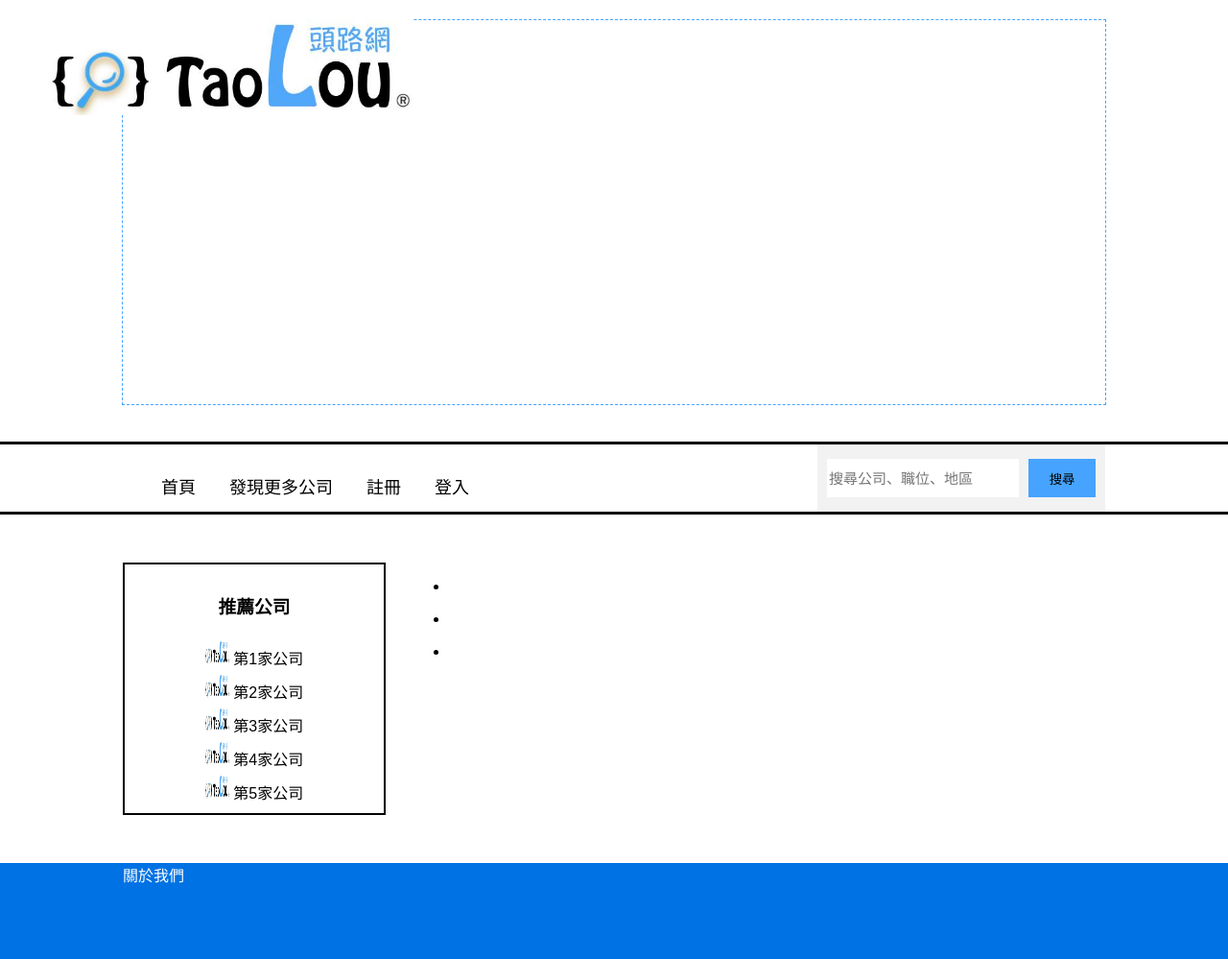
After one commit to q123wer2002/Taolou, a PHP site: page / in a window 1280 px wide. The commit adds this page. Shown: the whole page at 96% size. Run offline with PHP 8.4, Linux system fonts and the light colour scheme.

Commit message:
yenchen_index

```diff
--- /dev/null
+++ b/css/index.css
@@ -0,0 +1,8 @@
+.partner{position:relative;width: 270px;height: auto;border: 2px solid black;padding-top: 10px;padding-bottom: 10px;text-align: center;}
+	.partnerList{width: 100%;text-align: center;}
+	.partnerList a{display: block;text-decoration: none;color: black;height: 35px;}
+	.partnerList a:hover{background: gray;color: white;}
+	.partnerList img{width: 25px;height: 25px;margin-top: 5px;}
+
+.selectCompany{position: absolute;width: 700px;height: auto;left:300px;top:0px;}
+	.selector{width: 100%;height: auto;position: relative;}
--- a/css/layout.css
+++ b/css/layout.css
@@ -24,7 +24,7 @@ background:#ffffff;}
 			.goSearch{right: 10px;}
 			.goSearch:hover{cursor: pointer;}
 
-.body{position: relative;width: 1024px;margin: auto;height: auto;}
+.body{position: relative;width: 1024px;margin: auto;height: auto;margin-top: 50px;margin-bottom: 50px;}
 
 .footer{width: 100%;height: auto;position: relative;background: #0072E3;}
 	.ourInfo{width: 1024px;height: 100px;margin: auto;color: white;}
--- /dev/null
+++ b/index.html
@@ -0,0 +1,68 @@
+<!DOCTYPE>
+<html ng-app='TaoLou'>
+<header>
+	<title>TaoLou</title>
+	<meta charset="utf-8">
+
+	<link href="css/layout.css" rel="stylesheet">
+
+	<script src='js/angular.js'></script>
+    <script src="js/ANcontrol.js"></script>
+</header>
+<body>
+	<div class='showUs'>
+		<div class='logo'></div>
+		<div class='showImage'></div>
+	</div>
+	<div class='taoloumenu' ng-controller='TaoLouMenu'>
+		<div class='menuBar'>
+			<ul class='menu'>
+				<li ng-repeat='list in lists'>
+					<a href="{{list.url}}">{{list.name}}</a>
+				</li>
+			</ul>
+
+			<div class='search'>
+				<form>
+
+					<input class='searchBar searchPos input' type='text' placeholder='搜尋公司、職位、地區'>
+					<button class='goSearch searchPos button'>搜尋</button>
+				</form>
+			</div>
+		</div>
+    </div>
+
+    <link href="css/index.css" rel="stylesheet">
+
+    <div class='body'>
+    	<div class='partner'>
+    		<h3>推薦公司</h3>
+    		<div class='partnerList'>
+    			<a href="" ng-repeat='i in [1,2,3,4,5]'>
+    				<img src="images/taolou_logo.jpg">
+    				<span>第{{i}}家公司</span>
+    			</a>
+    		</div>
+    	</div>
+
+    	<div class='selectCompany'>
+    		<div class='selector'>
+    			<ul class='job'>
+    				<li></li>
+    			</ul>
+    			<ul class='location'>
+    				<li></li>
+    			</ul>
+    			<ul class='jobtype'>
+    				<li></li>
+    			</ul>
+    		</div>
+
+    	</div>
+    </div>
+
+    <div class='footer'>
+    	<div class='ourInfo'>關於我們</div>
+    </div>
+</body>
+</html>
```
